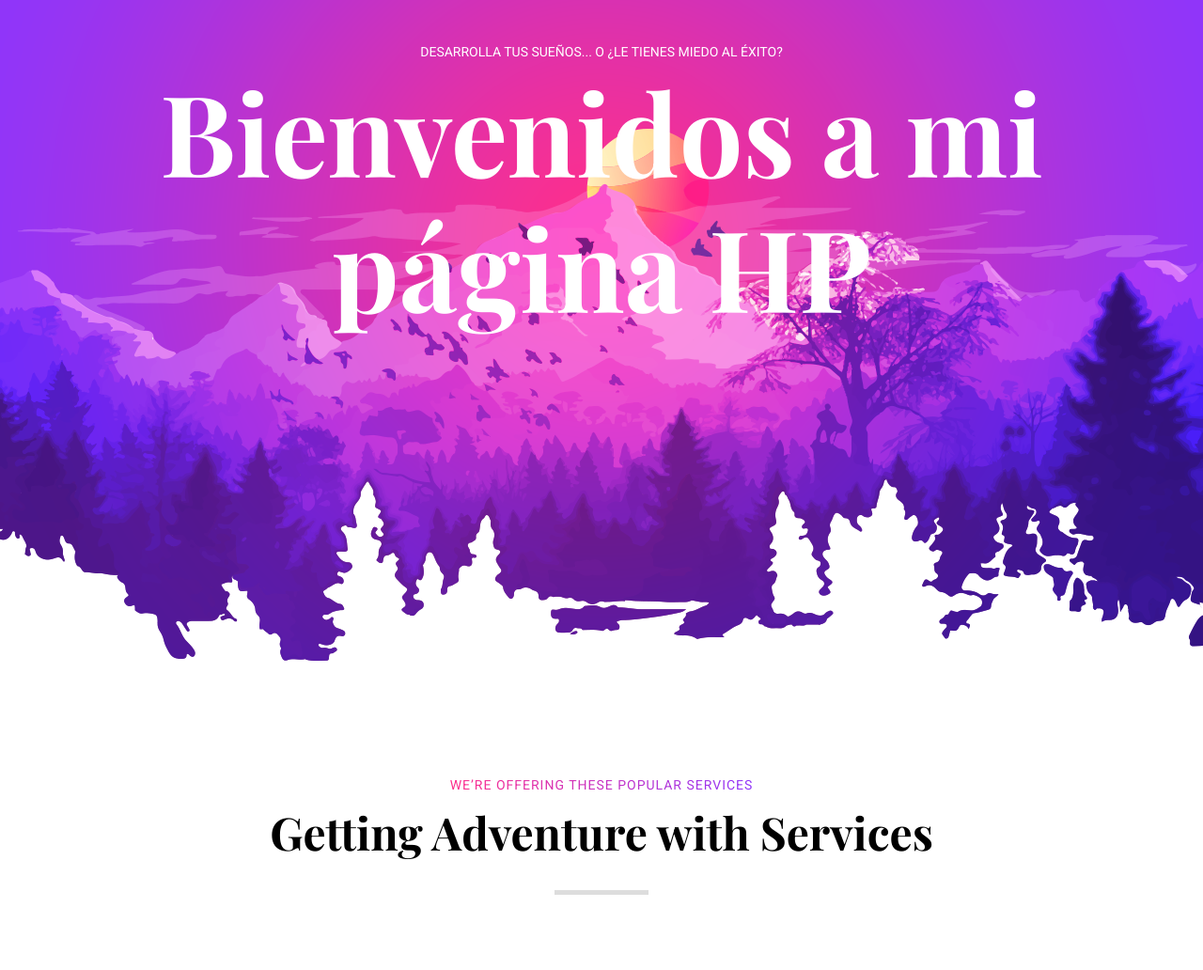
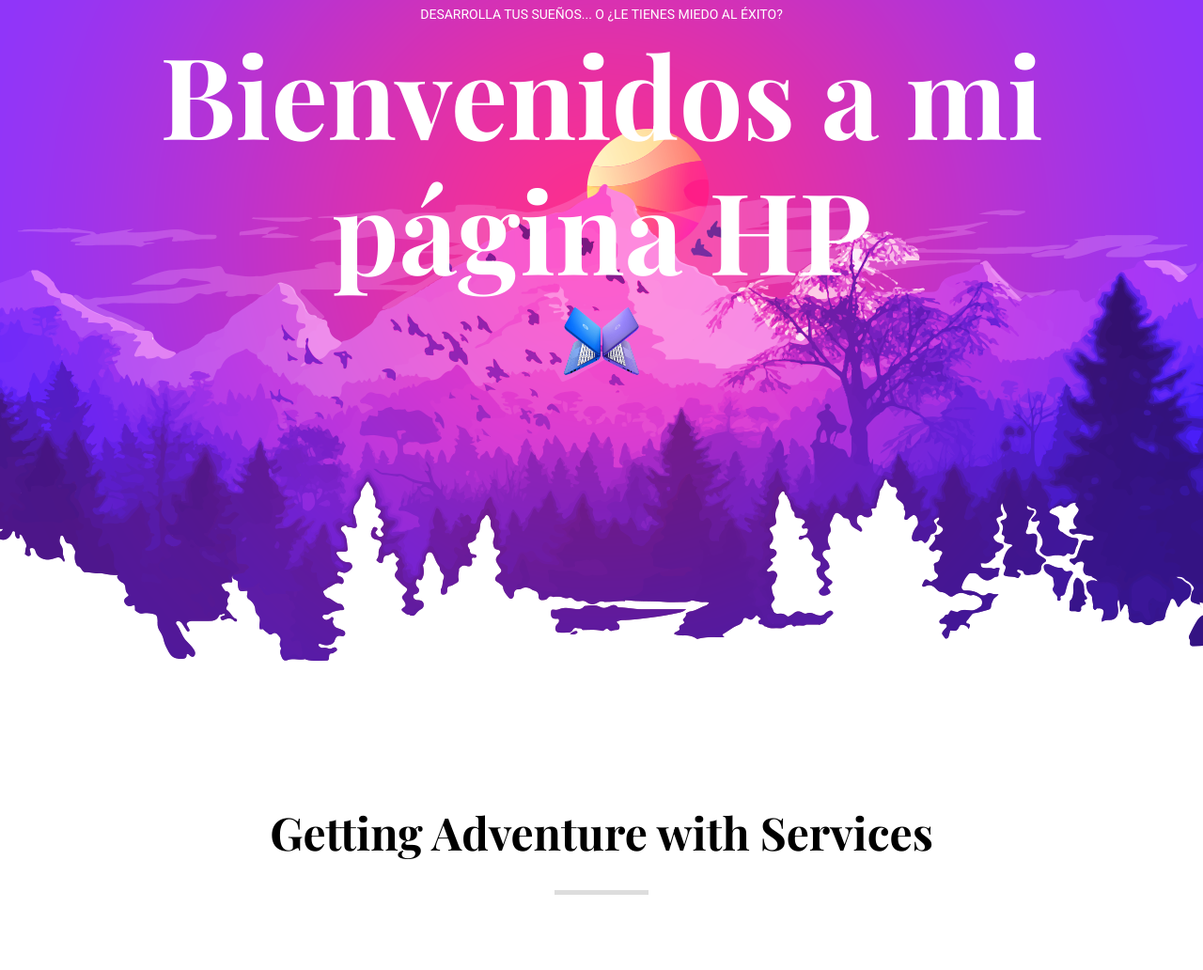
Before and after one commit to FernandoJHP/hp-proyectox, a plain HTML site: page index.html in a window 1280 px wide. Shown: the part 197-1229 px from the top of the page at 94% size. Drawn offline with nearby package versions, Linux system fonts and the light colour scheme; some packages are replaced by stand-ins of ours.

Commit message:
Cambio incluir imagen
incluir imagen

```diff
--- a/index.html
+++ b/index.html
@@ -92,6 +92,7 @@
 					<div class="banner_content">
 						<p>Desarrolla tus sueños... o ¿Le tienes miedo al éxito?</p>
 						<h2>Bienvenidos a mi página HP</h2>
+						<img src="hp.png" width="80px" height="80px">
 					</div>
 				</div>
 			</div>
@@ -105,7 +106,7 @@
 			<div class="row align-items-end justify-content-left">
 				<div class="col-lg-12">
 					<div class="main_title">
-						<p>We’re Offering these Popular Services</p>
+						<p></p>
 						<h1>Getting Adventure with Services</h1>
 						<span class="title-widget-bg"></span>
 					</div>
```
Also changed, not shown: hp.png (added).
